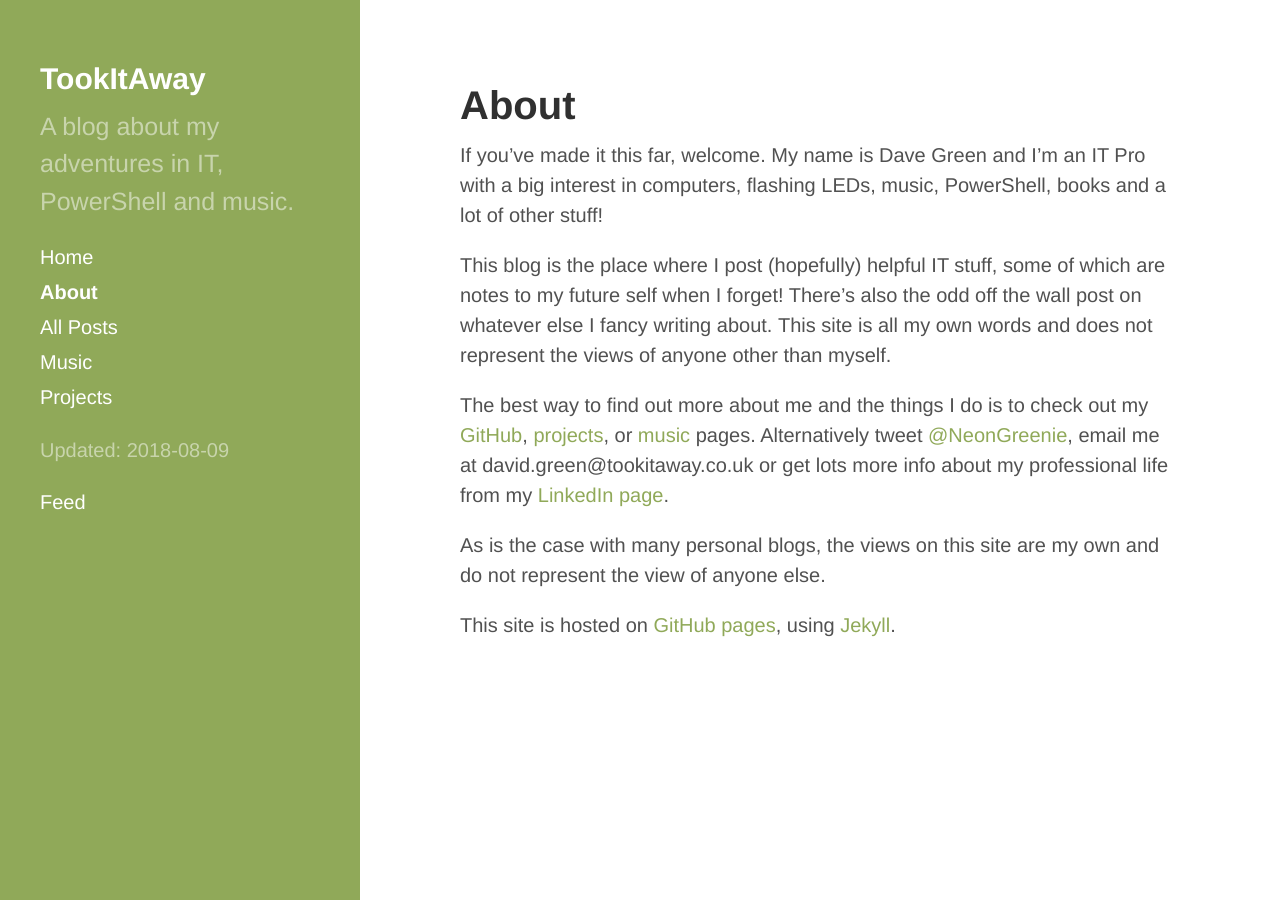
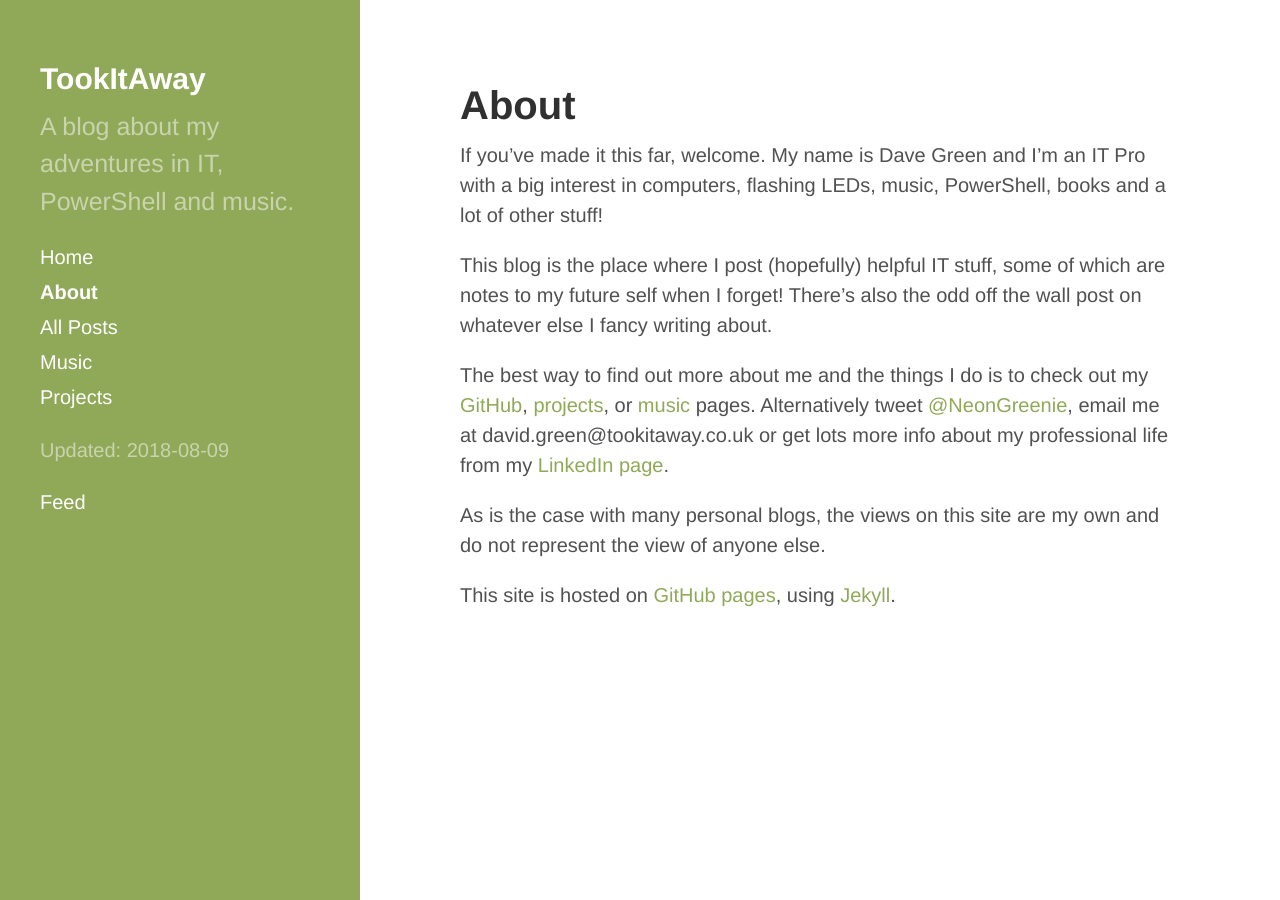
Before and after one commit to davegreen/davegreen.github.io, a Jekyll site: the page built from about.md, in a window 1280 px wide. Built offline with Jekyll 4.4.1, drawn with Linux system fonts in a browser that asks for light colours.

Commit message:
update about

```diff
--- a/about.md
+++ b/about.md
@@ -8,7 +8,7 @@ categories: [Community]
 
 If you've made it this far, welcome. My name is Dave Green and I'm an IT Pro with a big interest in computers, flashing LEDs, music, PowerShell, books and a lot of other stuff!
 
-This blog is the place where I post (hopefully) helpful IT stuff, some of which are notes to my future self when I forget! There's also the odd off the wall post on whatever else I fancy writing about. This site is all my own words and does not represent the views of anyone other than myself.
+This blog is the place where I post (hopefully) helpful IT stuff, some of which are notes to my future self when I forget! There's also the odd off the wall post on whatever else I fancy writing about.
 
 The best way to find out more about me and the things I do is to check out my [GitHub](https://github.com/davegreen), [projects](http://tookitaway.co.uk/projects.html), or [music](http://tookitaway.co.uk/music.html) pages. Alternatively tweet [@NeonGreenie](https://twitter.com/neongreenie), email me at david.green@tookitaway.co.uk or get lots more info about my professional life from my [LinkedIn page](https://www.linkedin.com/in/david-green-36312220/).
 
```
